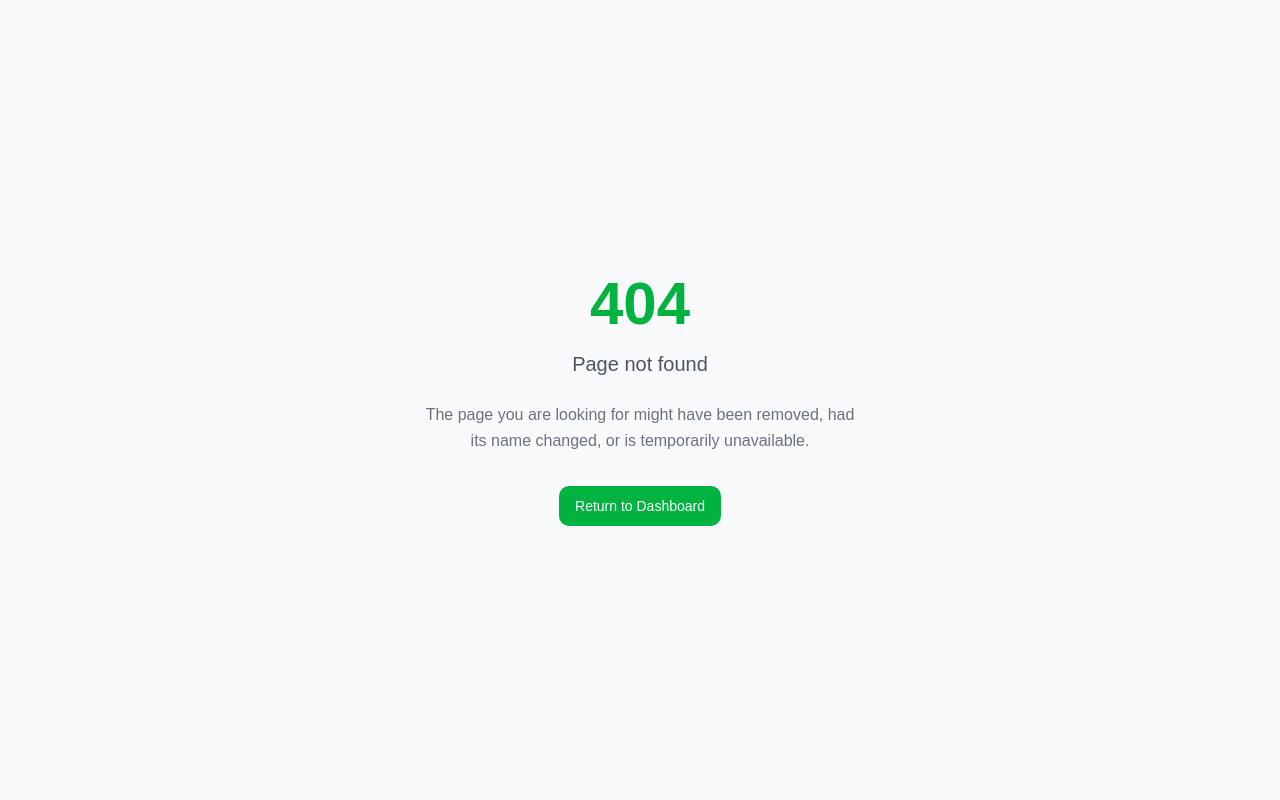
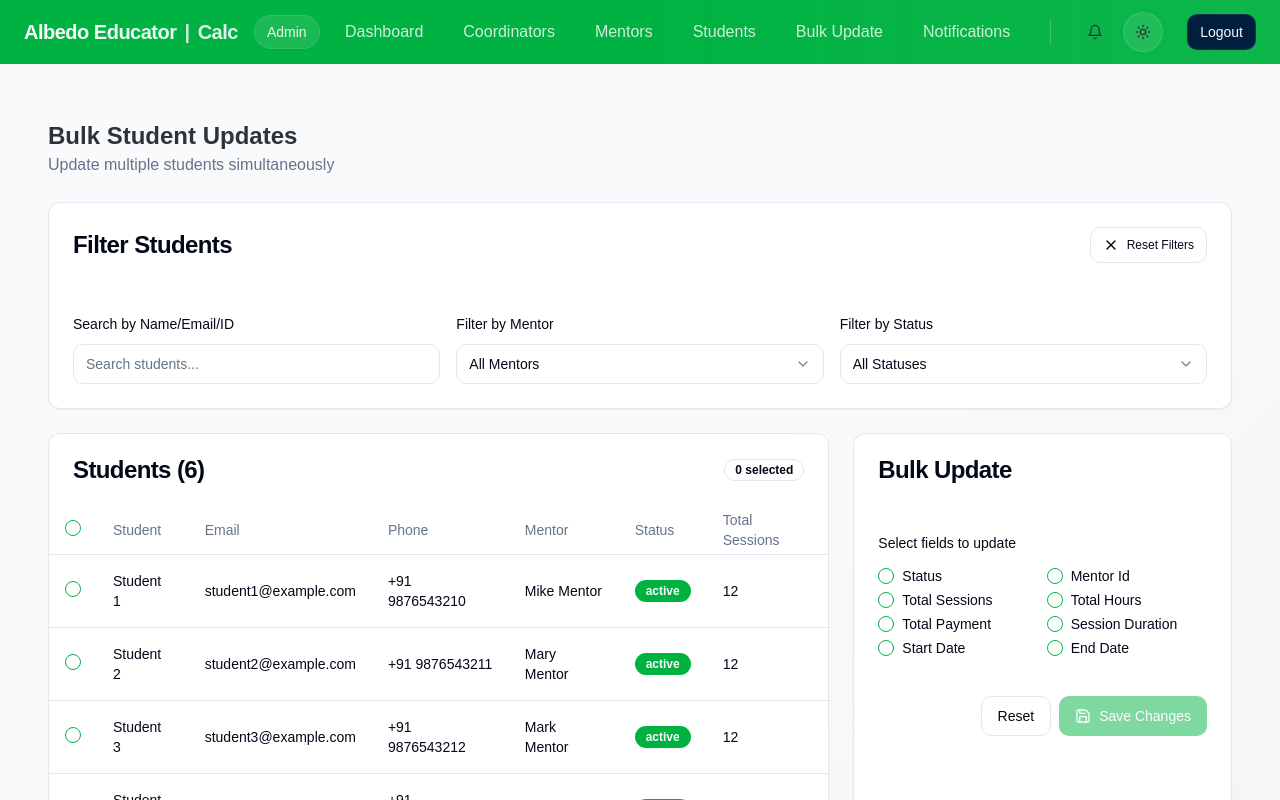
Before and after one commit to codo-ajmalnk/albedo-calc, a React (Vite) app: page /admin/batches in a window 1280 px wide. Before the commit this address had no page. Shown: the top 800 px of the page. Built offline with nearby package versions, Linux system fonts and the light colour scheme; sample sign-in values are in the browser's storage.

Commit message:
Fix: Bulk update page
Fixes to the bulk update page.

```diff
--- a/src/App.tsx
+++ b/src/App.tsx
@@ -87,6 +87,14 @@ const App = () => (
                   </ProtectedRoute>
                 }
               />
+              <Route
+                path="/admin/batches"
+                element={
+                  <ProtectedRoute allowedRoles={["admin", "coordinator"]}>
+                    <AdminBulkUpdate />
+                  </ProtectedRoute>
+                }
+              />
 
               {/* Coordinator Routes */}
               <Route
--- a/src/pages/admin/BulkUpdate.tsx
+++ b/src/pages/admin/BulkUpdate.tsx
@@ -301,14 +301,14 @@ export default function BulkUpdate() {
               <div className="space-y-2">
                 <Label>Filter by Mentor</Label>
                 <Select
-                  value={filterMentor || ""}
-                  onValueChange={(value) => setFilterMentor(value || null)}
+                  value={filterMentor || "all"}
+                  onValueChange={(value) => setFilterMentor(value === "all" ? null : value)}
                 >
                   <SelectTrigger className="w-full text-sm">
                     <SelectValue placeholder="Select Mentor" />
                   </SelectTrigger>
                   <SelectContent>
-                    <SelectItem value="">All Mentors</SelectItem>
+                    <SelectItem value="all">All Mentors</SelectItem>
                     {mentors.map((mentor) => (
                       <SelectItem key={mentor.id} value={mentor.id}>
                         {mentor.name}
@@ -320,14 +320,14 @@ export default function BulkUpdate() {
               <div className="space-y-2">
                 <Label>Filter by Status</Label>
                 <Select
-                  value={filterStatus || ""}
-                  onValueChange={(value) => setFilterStatus(value || null)}
+                  value={filterStatus || "all"}
+                  onValueChange={(value) => setFilterStatus(value === "all" ? null : value)}
                 >
                   <SelectTrigger className="w-full text-sm">
                     <SelectValue placeholder="Select Status" />
                   </SelectTrigger>
                   <SelectContent>
-                    <SelectItem value="">All Statuses</SelectItem>
+                    <SelectItem value="all">All Statuses</SelectItem>
                     <SelectItem value="active">Active</SelectItem>
                     <SelectItem value="inactive">Inactive</SelectItem>
                   </SelectContent>
```
